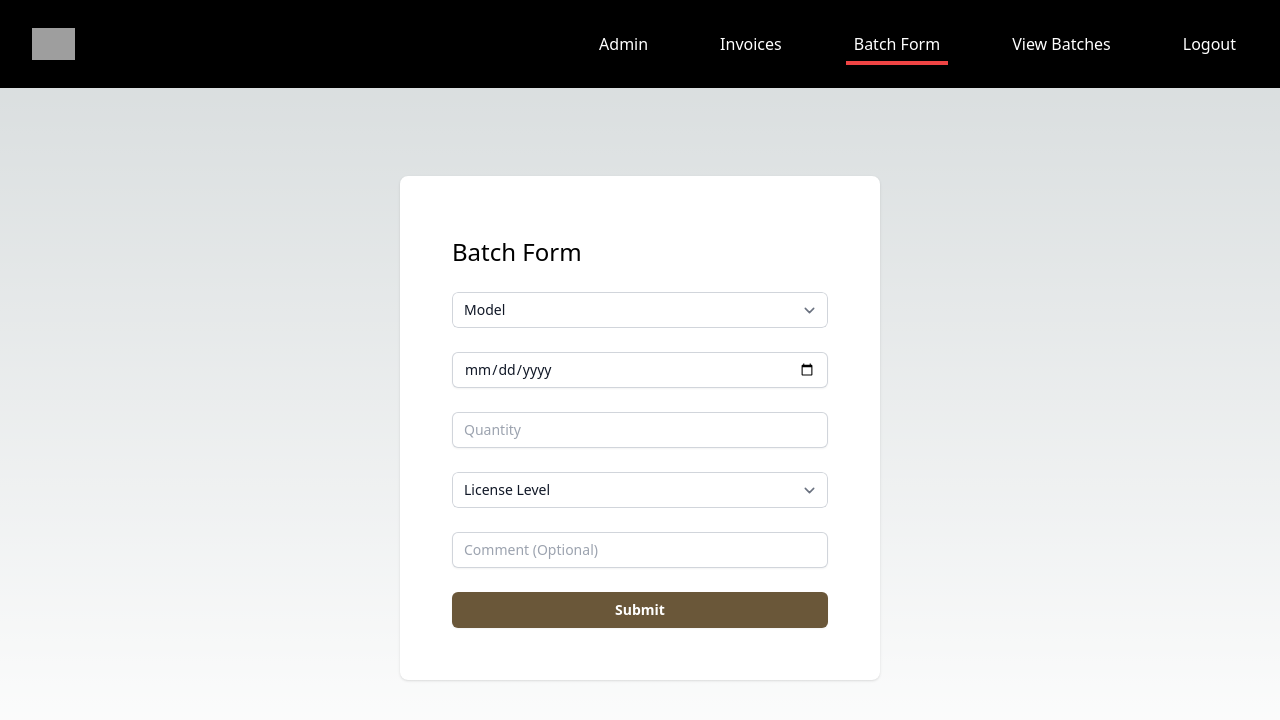
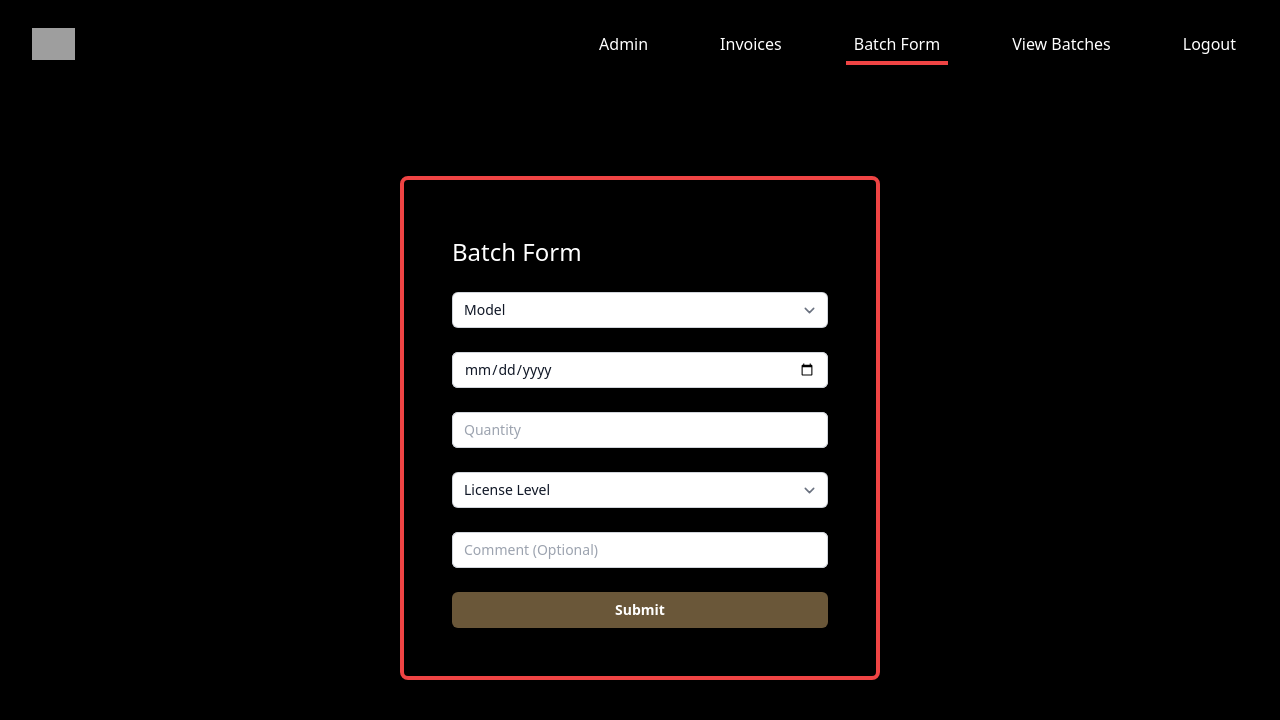
Before and after one commit to RosenbergLiu/FCLform, a Next.js app in the folder fcl/: page / in a window 1280 px wide. Shown: the top 720 px of the page. Built offline with nearby package versions, Linux system fonts and the light colour scheme; grey boxes are pictures that could not be loaded.

Commit message:
fixed to darkmode

```diff
--- a/fcl/package.json
+++ b/fcl/package.json
@@ -30,6 +30,7 @@
     "tailwindcss": "^3.3.0",
     "ts-node": "^10.9.1",
     "typescript": "^5.3.2",
-    "@prisma/client": "^5.6.0"
+    "@prisma/client": "^5.6.0",
+    "next-themes": "^0.2.1"
   }
 }
--- a/fcl/src/app/globals.css
+++ b/fcl/src/app/globals.css
@@ -18,10 +18,5 @@
 
 body {
   color: rgb(var(--foreground-rgb));
-  background: linear-gradient(
-      to bottom,
-      transparent,
-      rgb(var(--background-end-rgb))
-    )
-    rgb(var(--background-start-rgb));
+  background: black;
 }
--- a/fcl/src/app/page.tsx
+++ b/fcl/src/app/page.tsx
@@ -22,7 +22,15 @@ export default function BatchForm() {
         body: JSON.stringify(body),
       })
 
-      router.push('/')
+      setModelName('');
+      setSubmitDate('');
+      setQuantity('');
+      setLicenseLevel('');
+      setComment('');
+
+      router.push('/');
+
+      console.log("reached");
     } catch (error) {
       console.error(error)
     }
@@ -32,10 +40,10 @@ export default function BatchForm() {
       <>
         <div className="flex min-h-full flex-1 flex-col justify-center py-12 sm:px-6 lg:px-8">
           <div className="mt-10 sm:mx-auto sm:w-full sm:max-w-[480px] ">
-            <div className="bg-white px-6 py-12 shadow sm:rounded-lg sm:px-12 dark:bg-black border-4 border-white dark:border-4 dark:border-red-500">
+            <div className="px-6 py-12 shadow sm:rounded-lg sm:px-12 bg-black border-4 border-red-500">
               <form className="space-y-6 " onSubmit={submitData}>
                 <div className="mt-2">
-                  <p className="text-2xl">Batch Form</p>
+                  <p className="text-2xl text-white">Batch Form</p>
                 </div>
                 <div className="mt-2" id="model-selector">
                   <select
```
